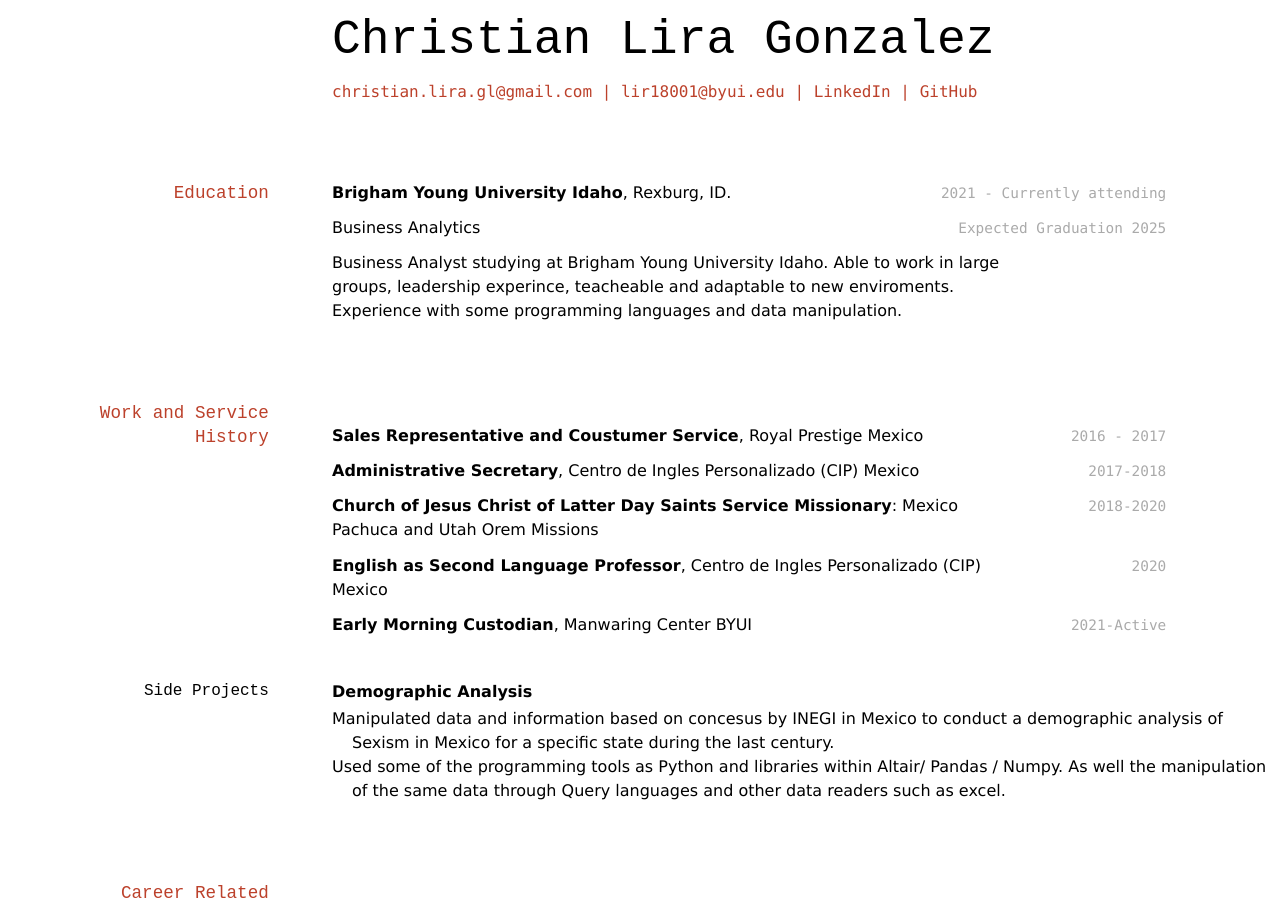
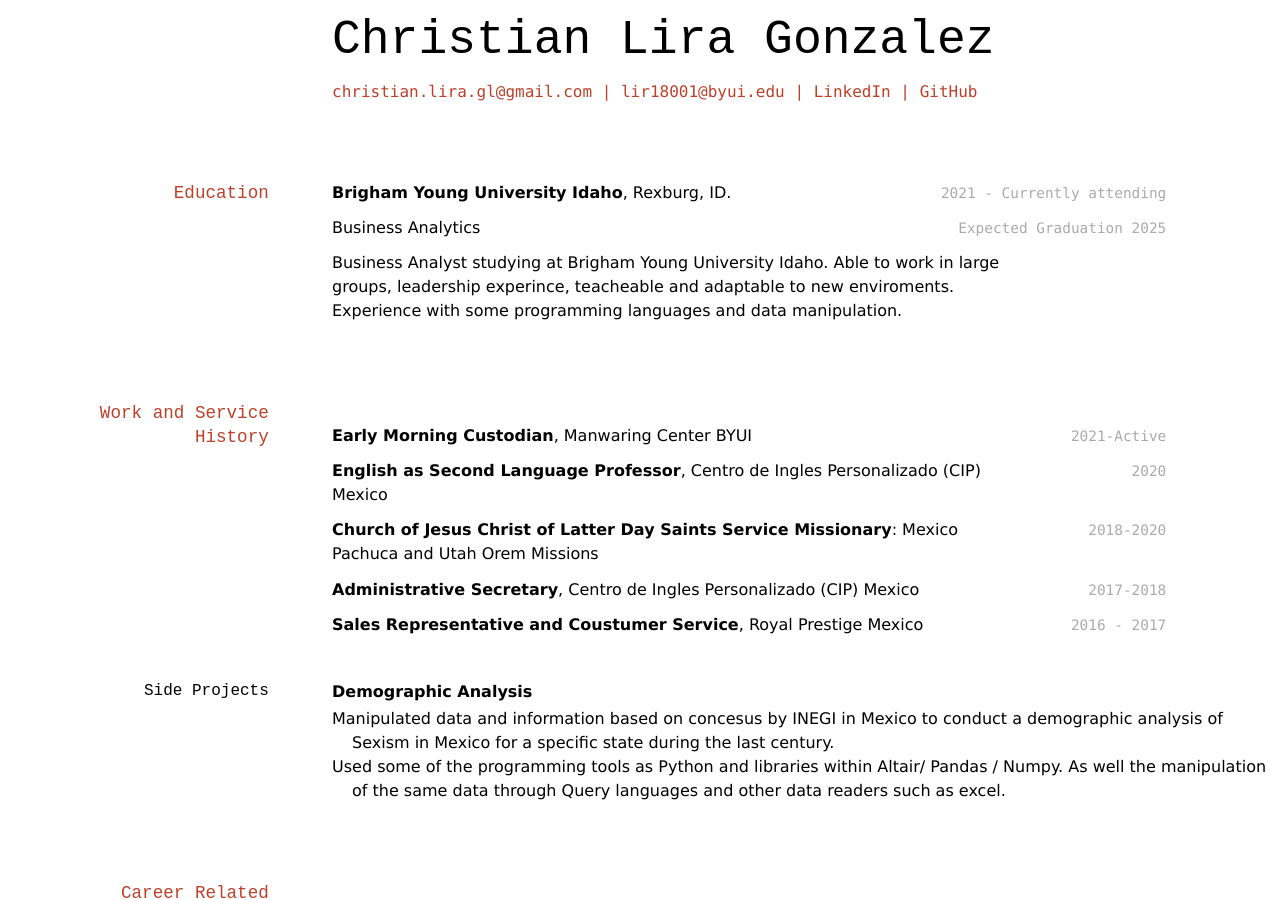
Before and after one commit to ChristianLG2/Christian_Lira_online_resume, a Jekyll site: the page built from docs/index.md, in a window 1280 px wide and 900 px high. Built offline with Jekyll 4.4.1, drawn with Linux system fonts in a browser that asks for light colours.

Commit message:
Change of chronical order of the Work History

```diff
--- a/docs/index.md
+++ b/docs/index.md
@@ -29,20 +29,20 @@ Business Analyst studying at Brigham Young University Idaho. Able to work in lar
 
 ## Work and Service History
 
-`2016 - 2017`
-__Sales Representative and Coustumer Service__, Royal Prestige Mexico
+`2021-Active`
+__Early Morning Custodian__, Manwaring Center BYUI
+
+`2020`
+__English as Second Language Professor__, Centro de Ingles Personalizado (CIP) Mexico
+
+`2018-2020`
+__Church of Jesus Christ of Latter Day Saints Service Missionary__: Mexico Pachuca and Utah Orem Missions
 
 `2017-2018`
 __Administrative Secretary__, Centro de Ingles Personalizado (CIP) Mexico
 
-`2018-2020`
-__Church of Jesus Christ of Latter Day Saints Service Missionary__: Mexico Pachuca and Utah Orem Missions
-
-`2020`
-__English as Second Language Professor__, Centro de Ingles Personalizado (CIP) Mexico
-
-`2021-Active`
-__Early Morning Custodian__, Manwaring Center BYUI
+`2016 - 2017`
+__Sales Representative and Coustumer Service__, Royal Prestige Mexico
 
 ### Side Projects
 
```
